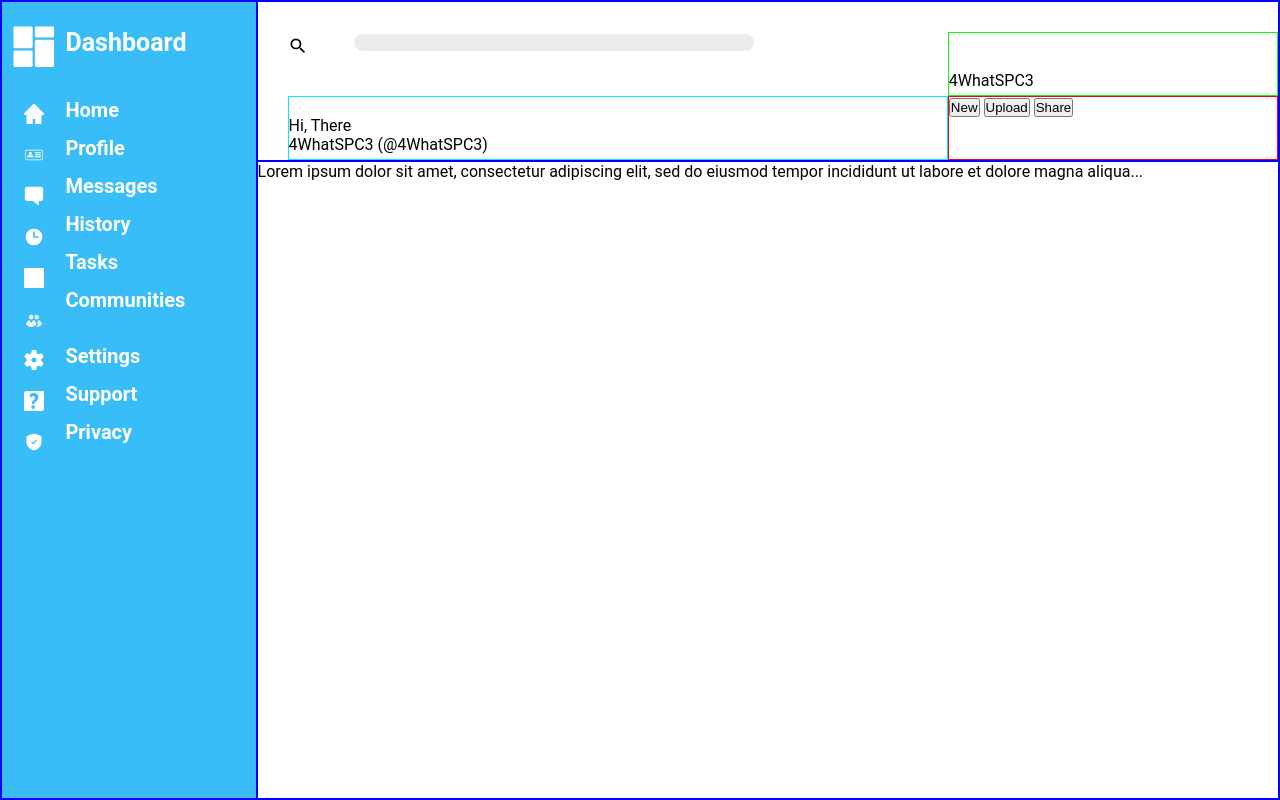
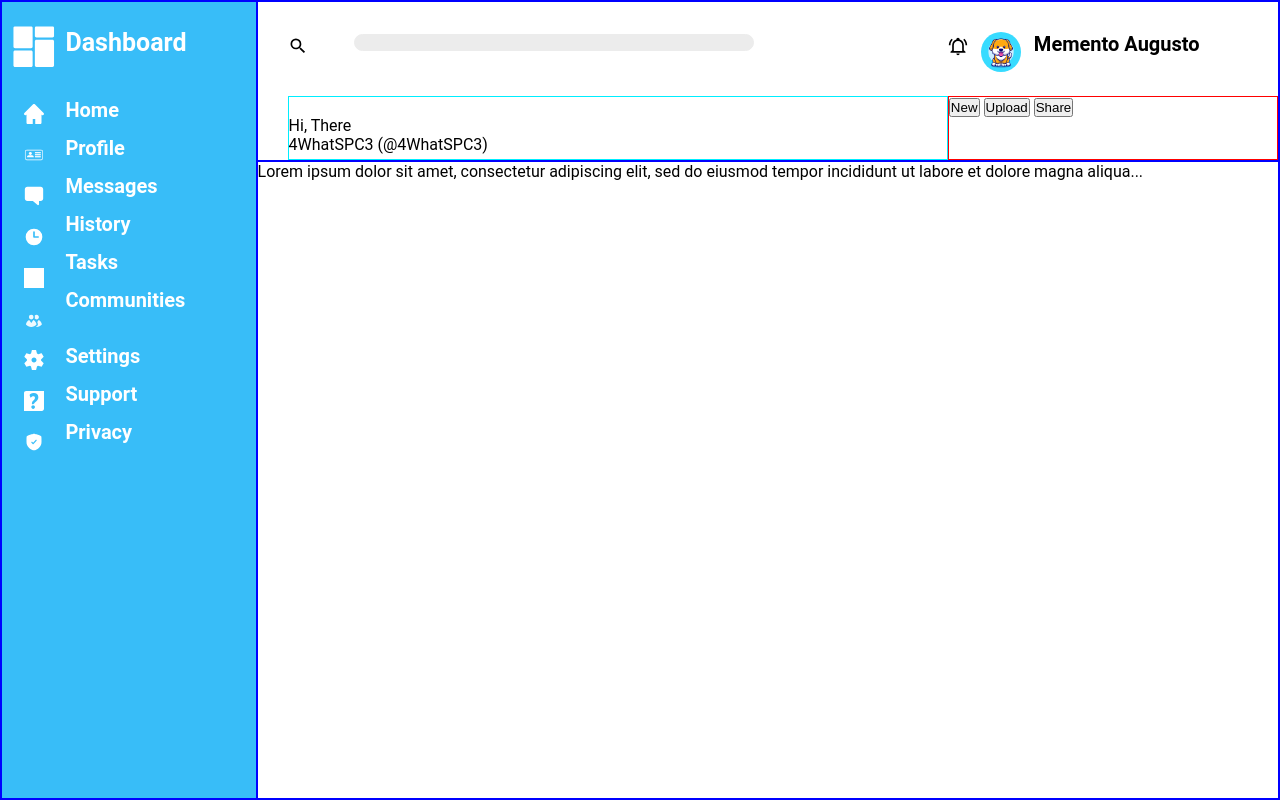
Before and after one commit to 4whatspc3/Project-Admin-Dashboard, a plain HTML site: page index.html in a window 1280 px wide. Drawn offline with Linux system fonts and the light colour scheme.

Commit message:
Style the 'profile-pic' section
Import and display an icon.

Import and display a logo image.

Fix positioning.

```diff
--- a/index.html
+++ b/index.html
@@ -20,12 +20,12 @@
             </div>
             <div class="profile-pic">
                 <div class="icons-profile">
-                    <img src="" alt="">
+                    <img src="./icons/bell-ring-outline.svg" alt="bell-ring">
                 </div>
                 <div class="user-photo">
-                    <img src="" alt="">
+                    <img src="./icons/dog-logo.jpeg" alt="dog-logo">
                 </div>
-                <p>4WhatSPC3</p>
+                <p>Memento Augusto</p>
             </div>
             <div class="hello">
                 <div class="user-photo">
--- a/style.css
+++ b/style.css
@@ -52,7 +52,26 @@ body {
 
 .profile-pic {
     grid-area: 1 / 2 / 2 / 3;
-    border: 1px solid rgb(9, 255, 0);
+    display: grid;
+    grid-template-columns: 10% 10% 80%;
+    align-items: top;
+    justify-items: left;
+
+}
+
+.icons-profile {
+    padding-top: 4px;
+}
+
+.user-photo > img {
+    border-radius: 50%;
+    width: 40px;
+}
+
+.profile-pic > p {
+    padding-left: 20px;
+    font-weight: bold;
+    font-size: 20px;
 }
 
 .hello {
```
Also changed, not shown: icons/bell-ring-outline.svg (added), icons/dog-logo.jpeg (added).
